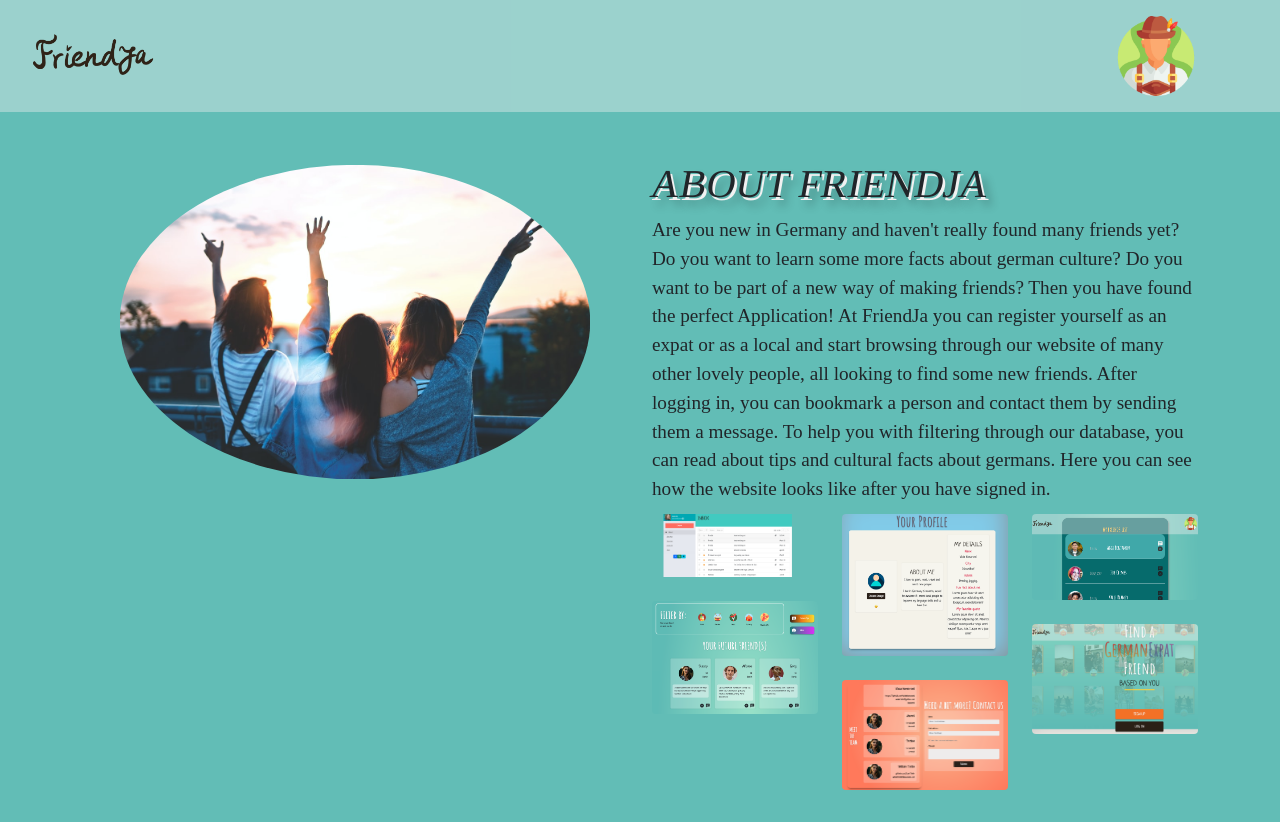
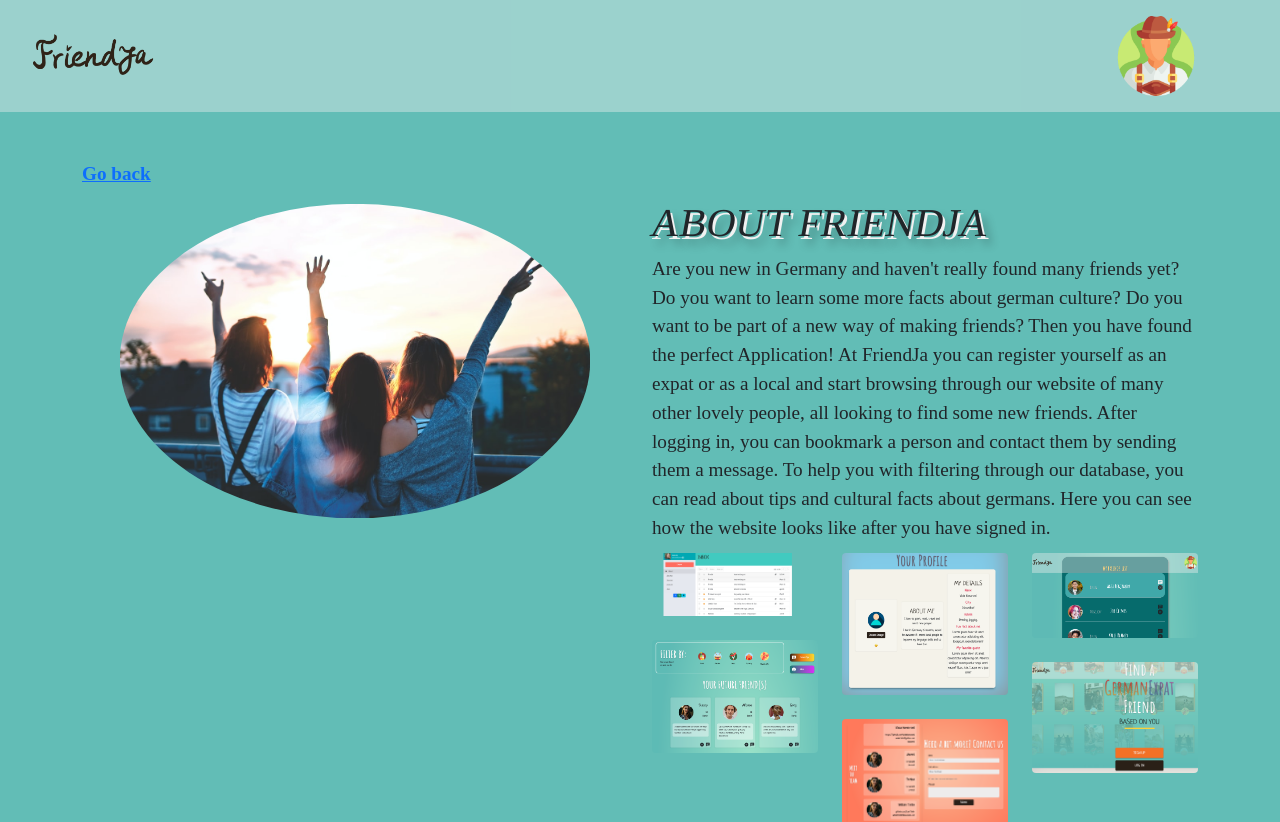
Before and after one commit to ViolaKomaromi/friendproj, a React (Create React App) app in the folder client/: page /about in a window 1280 px wide. Shown: the top 822 px of the page. Built offline with nearby package versions, Linux system fonts and the light colour scheme; a web font is replaced by a local one.

Commit message:
go back button on About Page

```diff
--- a/client/src/components/About/About.js
+++ b/client/src/components/About/About.js
@@ -8,10 +8,17 @@ import image4 from '../About/image4.png';
 import image5 from '../About/image5.png';
 import image6 from '../About/image6.png';
 
+
+
+
 const AboutMe = () => {
+
   return (
     <div className='container py-5'>
+
       <div className='row'>
+      <a href="/" className="m-b-10 f-w-600" onClick="history.go(-1); return false;">Go back</a>
+
         <div className='col-lg-6 col-xm-12'>
           <div className='photo-wrap mb-5'>
             <img className='profile-img' src={image} alt='author...' />
--- a/client/src/components/AboutButton/AboutPage.js
+++ b/client/src/components/AboutButton/AboutPage.js
@@ -30,9 +30,11 @@ function AboutPage() {
         <div className='modal-dialog modal-fullscreen'>
           <div className='modal-content'>
             <div className='modal-header'>
+
               <h5 className='modal-title' id='aboutModalLabel'>
                 How FriendJa works
               </h5>
+
               <button
                 type='button'
                 className='btn-close'
```
